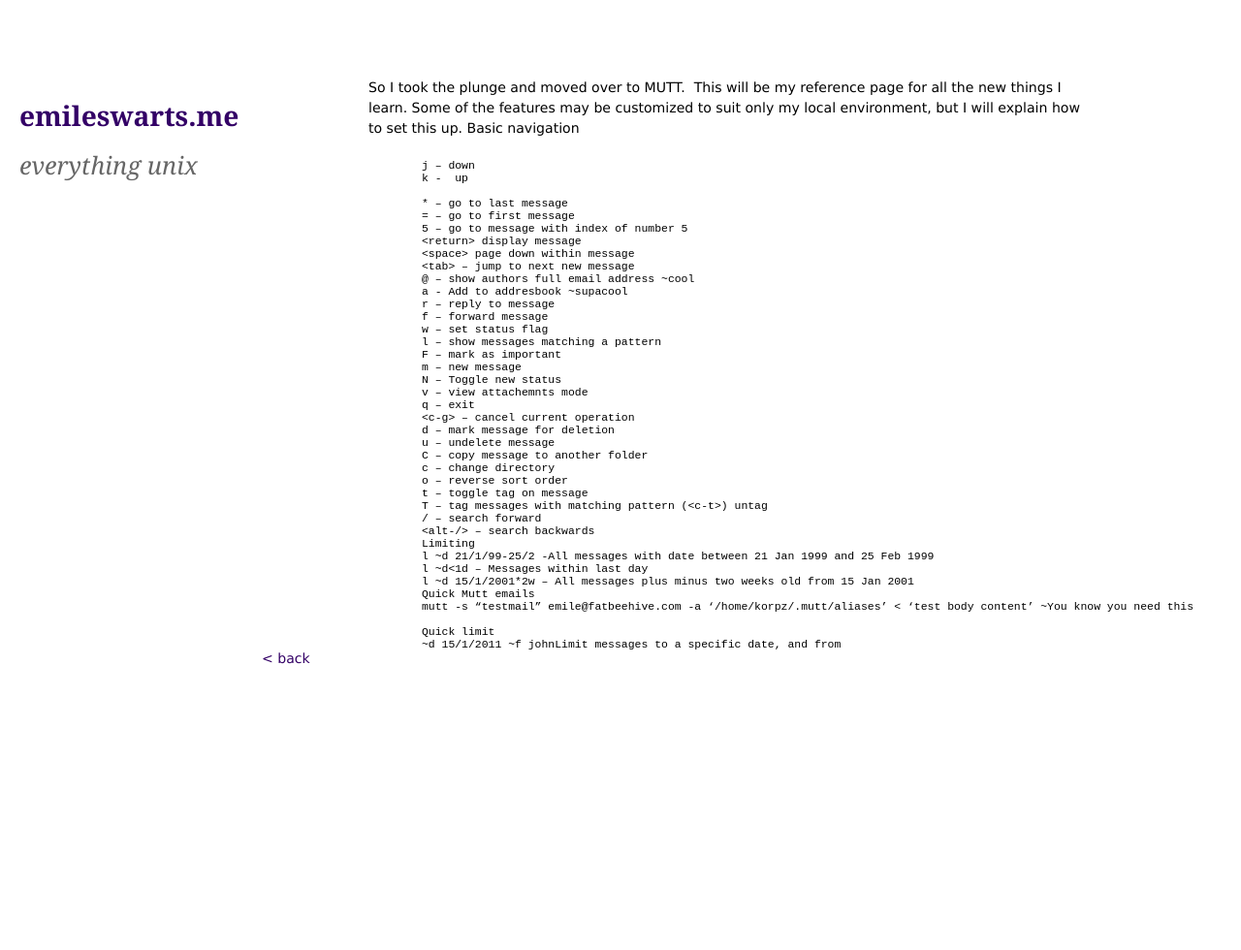
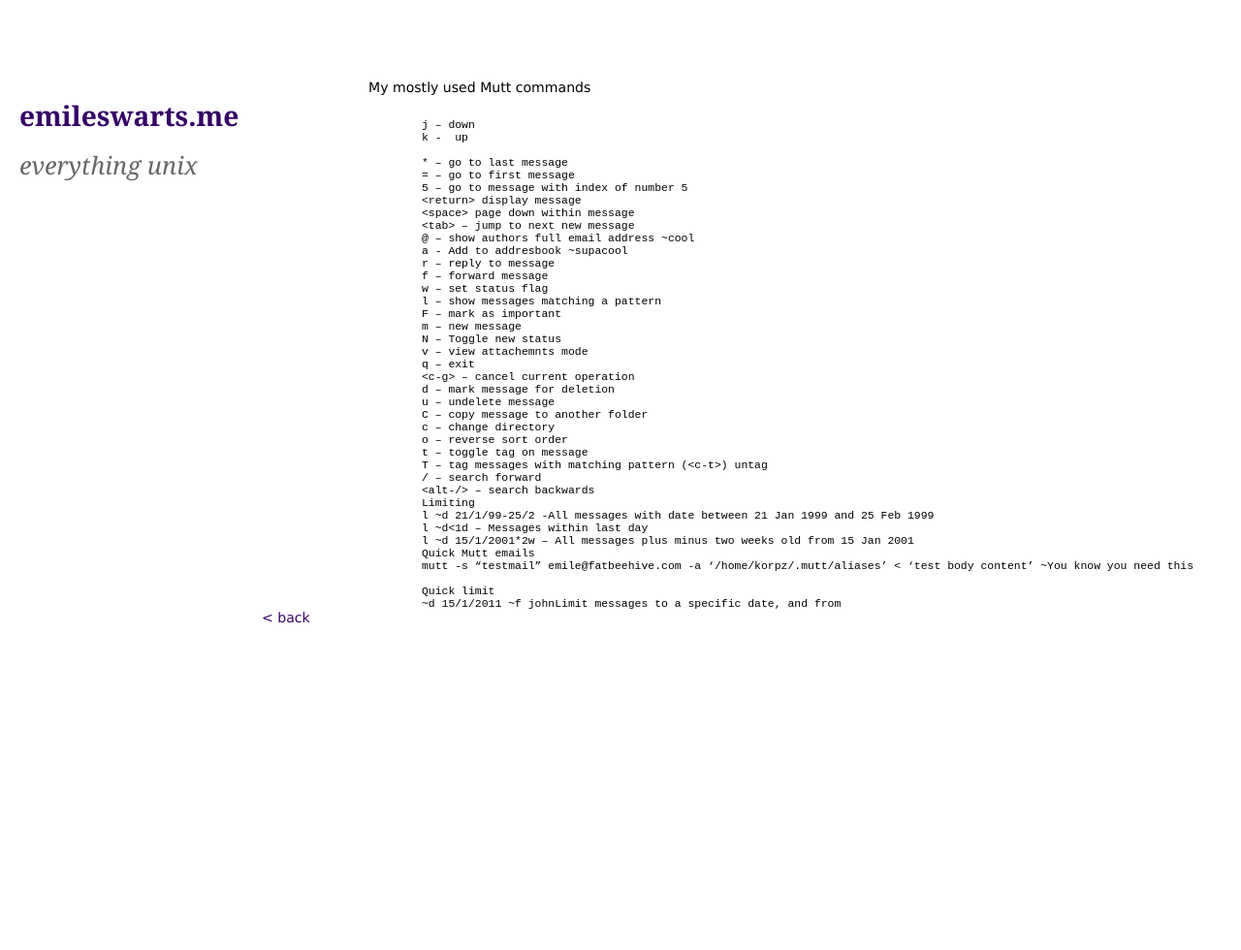
Before and after one commit to emileswarts/emileswarts.github.com, a Jekyll site: the page built from _posts/2011-06-16-reference-sheet-for-mutt-commands.md, in a window 1280 px wide. Shown: the whole page at 97% size. Built offline with Jekyll 4.4.1, drawn with Linux system fonts in a browser that asks for light colours.

Commit message:
removed intro text

```diff
--- a/_posts/2011-06-16-reference-sheet-for-mutt-commands.md
+++ b/_posts/2011-06-16-reference-sheet-for-mutt-commands.md
@@ -1,13 +1,11 @@
 ---
 layout: post
-title: 'mutt commands'
+title: 'my most used mutt commands'
 
 ---
 
 
-So I took the plunge and moved over to MUTT.  This will be my reference page for all the new things I learn.
-Some of the features may be customized to suit only my local environment, but I will explain how to set this up.
-Basic navigation
+My mostly used Mutt commands
 
 <pre>
 	j &#8211; down
```
